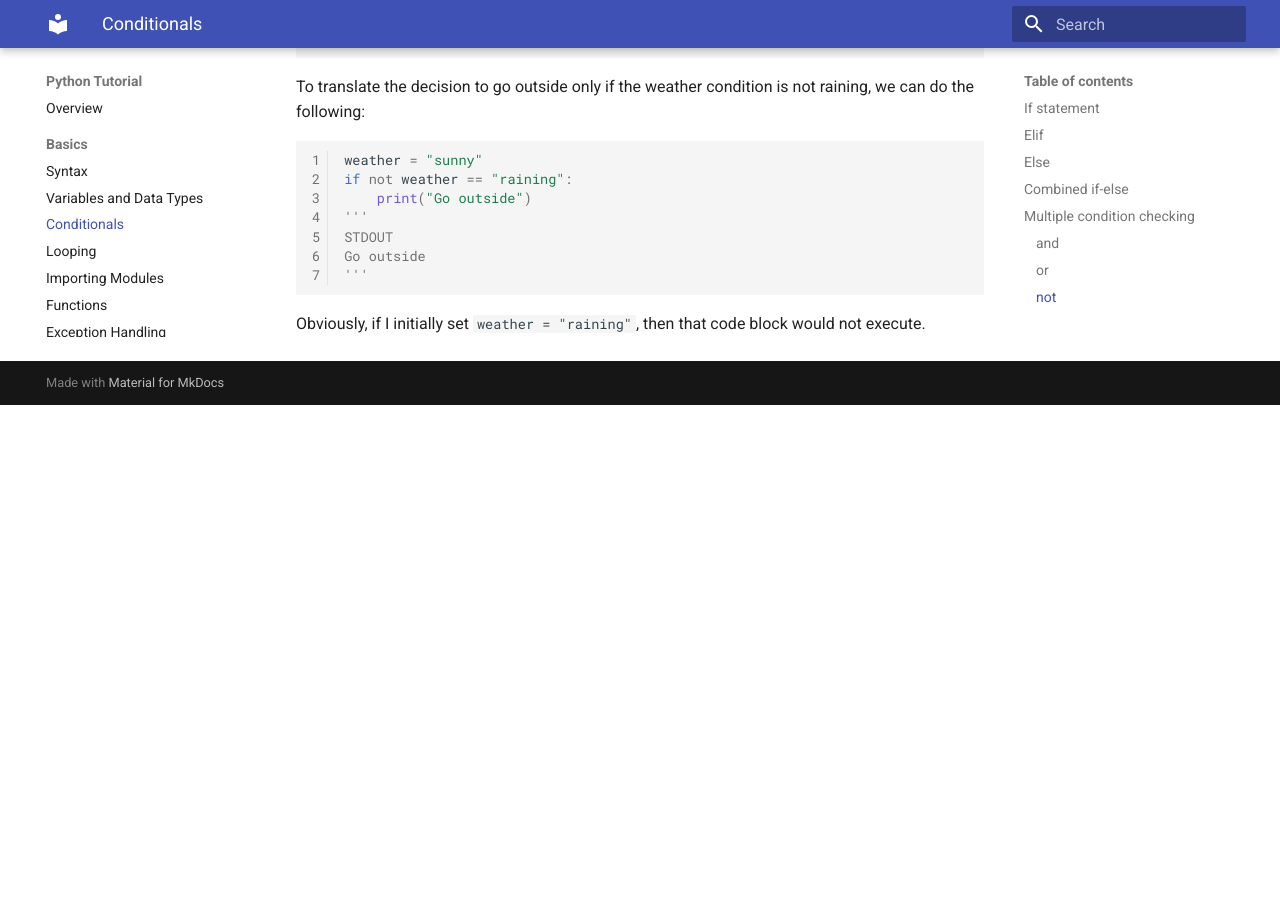
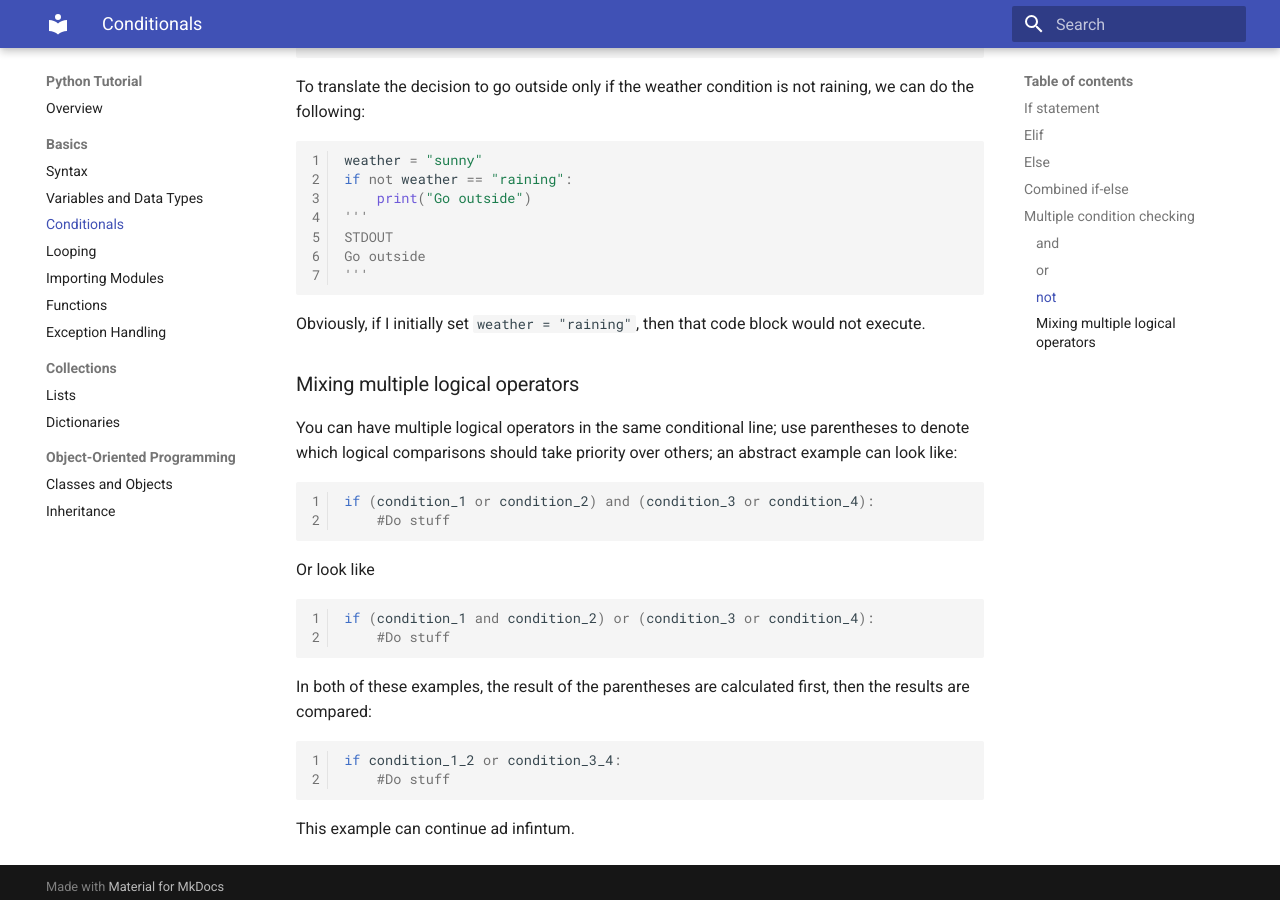
Before and after one commit to justinjoco/python-tutorial, an MkDocs documentation site: the page built from docs/basics/conditionals.md, in a window 1280 px wide and 900 px high, scrolled down 5092 px. Built offline with MkDocs 1.6.1 and Material for MkDocs 9.7.7, drawn with Linux system fonts in a browser that asks for light colours; before the commit the page ends 5497 px from its top, so only the background shows below that; some of the changed text lies outside the part shown.

Commit message:
discussed multiple logical oeprators in an if

````diff
--- a/docs/basics/conditionals.md
+++ b/docs/basics/conditionals.md
@@ -154,7 +154,7 @@ C
 ```
 
 ## Multiple condition checking
-In Python, you can check multiple conditions in an `if` or `elif` before deciding to execute its respective code block. Important keywords are `and`, `or`, and `not`.
+In Python, you can check multiple conditions in an `if` or `elif` before deciding to execute its respective code block. Important keywords are logical operators `and`, `or`, and `not`.
 
 ### `and`
 If you want two conditions to be met before executing a block, use the `and` keyword (`&&` in other languages).
@@ -211,3 +211,21 @@ Go outside
 '''
 ```
 Obviously, if I initially set `weather = "raining"`, then that code block would not execute.
+
+### Mixing multiple logical operators
+You can have multiple logical operators in the same conditional line; use parentheses to denote which logical comparisons should take priority over others; an abstract example can look like:
+```python
+if (condition_1 or condition_2) and (condition_3 or condition_4):
+    #Do stuff
+```
+Or look like
+```python
+if (condition_1 and condition_2) or (condition_3 or condition_4):
+    #Do stuff
+```
+In both of these examples, the result of the parentheses are calculated first, then the results are compared:
+```python
+if condition_1_2 or condition_3_4:
+    #Do stuff
+```
+ This example can continue ad infintum.
````
Also changed, not shown: docs/index.md (+1 -1 lines).
